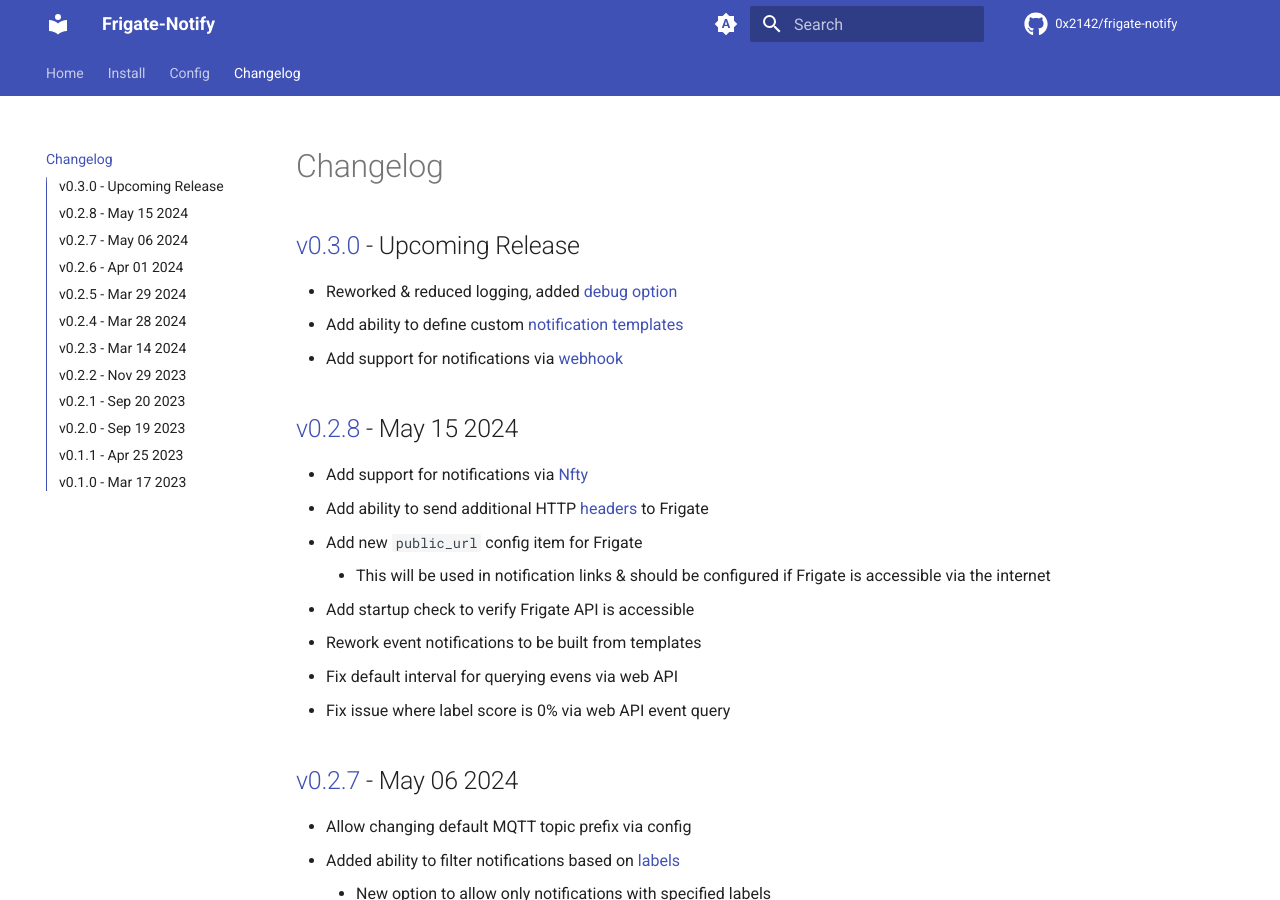
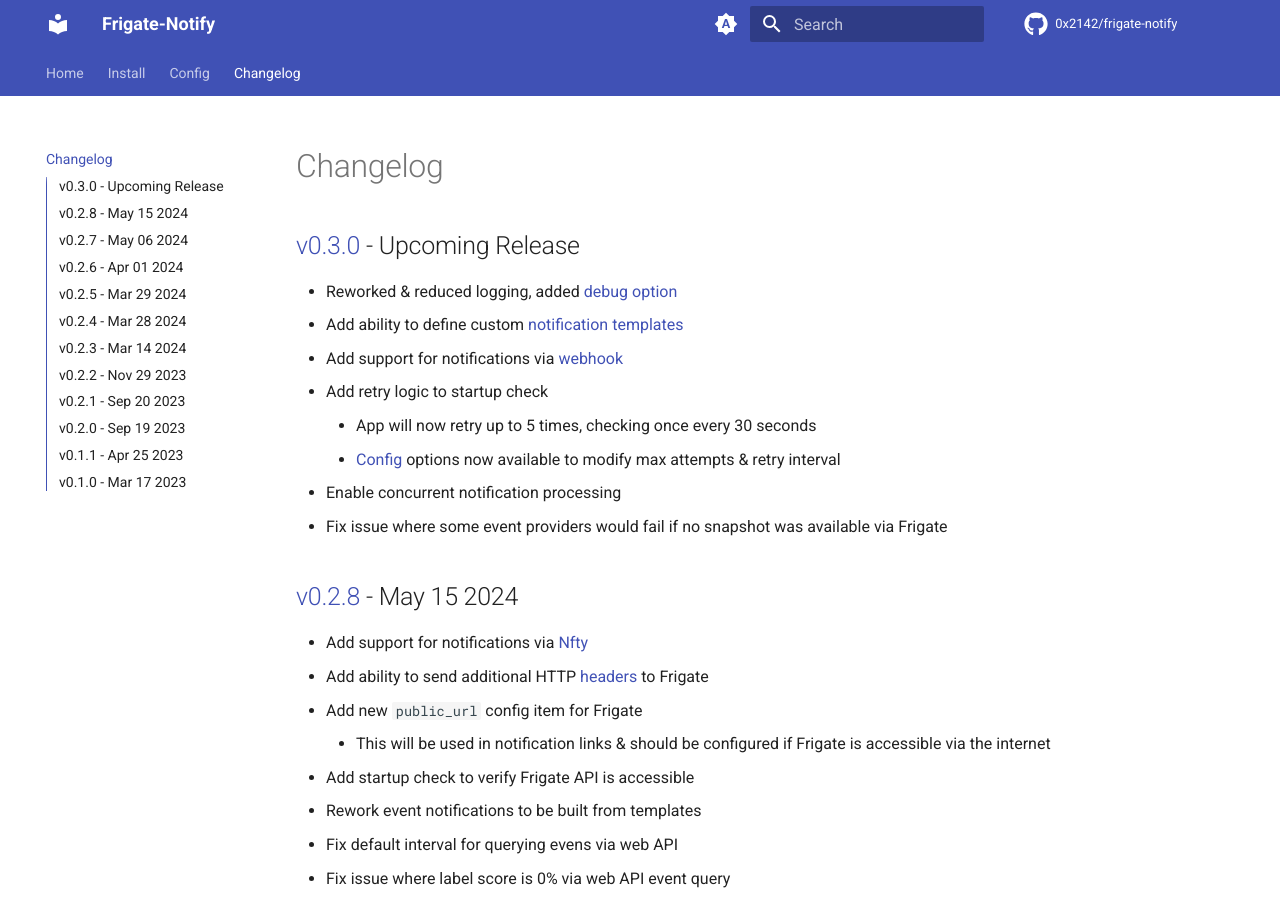
Before and after one commit to 0x2142/frigate-notify, an MkDocs documentation site: the page built from docs/changelog.md, in a window 1280 px wide and 900 px high. Built offline with MkDocs 1.6.1 and Material for MkDocs 9.7.7, drawn with Linux system fonts in a browser that asks for light colours; comment, search, counter and statistics services are not loaded; the version menu is left out.

Commit message:
Update changelog && bump app version

```diff
--- a/docs/changelog.md
+++ b/docs/changelog.md
@@ -5,6 +5,11 @@
  - Reworked & reduced logging, added [debug option](https://frigate-notify.0x2142.com/config/options/)
  - Add ability to define custom [notification templates](https://frigate-notify.0x2142.com/config/templates/#alert-templates)
  - Add support for notifications via [webhook](https://frigate-notify.0x2142.com/config/file/#webhook)
+ - Add retry logic to startup check
+     - App will now retry up to 5 times, checking once every 30 seconds
+     - [Config](https://frigate-notify.0x2142.com/config/file/#server) options now available to modify max attempts & retry interval
+ - Enable concurrent notification processing
+ - Fix issue where some event providers would fail if no snapshot was available via Frigate
 
 ## [v0.2.8](https://github.com/0x2142/frigate-notify/releases/tag/v0.2.8) - May 15 2024
 
--- a/mkdocs.yml
+++ b/mkdocs.yml
@@ -51,6 +51,8 @@
 
 # Extras
 extra:
+  version:
+    provider: mike
   social:
     - icon: fontawesome/brands/mastodon
       link: https://0x2142.com/@matt
```
Also changed, not shown: 1 other file.
